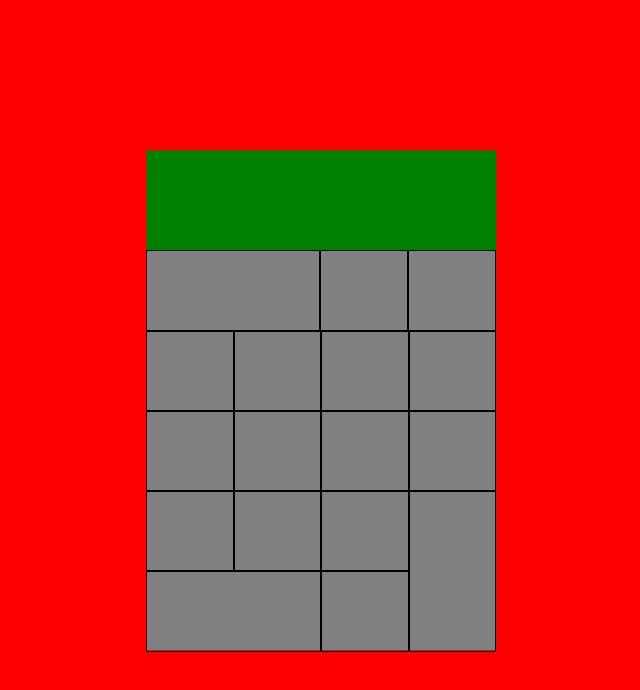
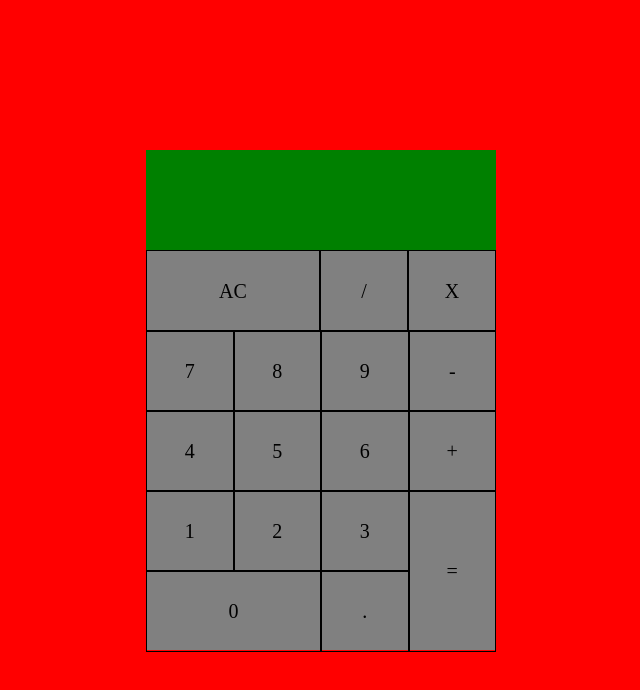
Before and after one commit to YariPL/react-calculator, a React (Create React App) app: page / in a window 1280 px wide. Shown: the top 690 px of the page, without its empty margins (319-959 px from the left). Built offline with nearby package versions, Linux system fonts and the light colour scheme.

Commit message:
added buttons text in span elements

```diff
--- a/src/App.css
+++ b/src/App.css
@@ -32,7 +32,14 @@ body {
       .App .Buttons .row div {
         width: 25%;
         height: 100%;
-        border: 1px solid; }
+        border: 1px solid;
+        position: relative; }
+        .App .Buttons .row div span {
+          font-size: 20px;
+          position: absolute;
+          top: 50%;
+          left: 50%;
+          transform: translate(-50%, -50%); }
       .App .Buttons .row div:hover {
         background: red; }
       .App .Buttons .row .ac {
--- a/src/App.js
+++ b/src/App.js
@@ -30,47 +30,64 @@ class Buttons extends Component {
       <div className="Buttons">
         <div className='row'>
           <div className='ac'>
+          <span>AC</span>
           </div>
           <div className='by'>
+          <span>/</span>
           </div>
           <div className='times'>
+          <span>X</span>
           </div>
         </div>
         <div className='row'>
           <div className='seven'>
+          <span>7</span>
           </div>
           <div className='eight'>
+          <span>8</span>
           </div>
           <div className='nine'>
+          <span>9</span>
           </div>
           <div className='minus'>
+          <span>-</span>
           </div>
         </div>
         <div className='row'>
           <div className='four'>
+          <span>4</span>
           </div>
           <div className='five'>
+          <span>5</span>
           </div>
           <div className='six'>
+          <span>6</span>
           </div>
           <div className='plus'>
+          <span>+</span>
           </div>
         </div>
         <div className='row rowSpecial equalRow'>
           <div className='one'>
+          <span>1</span>
           </div>
           <div className='two'>
+          <span>2</span>
           </div>
           <div className='three'>
+          <span>3</span>
           </div>
-         <div className='equal'>
+          <div className='equal'>
+          <span>=</span>
           </div>
         </div>
 
         <div className='row rowSpecial'>
           <div className='zero'>
+          <span>0</span>
           </div>
           <div className='dot'>
+          <span>.</span>
           </div>
         </div>
 
--- a/src/App.scss
+++ b/src/App.scss
@@ -35,6 +35,14 @@ body {
 				width: 25%;
 				height: 100%;
 				border:1px solid;
+				position: relative;
+				span {
+					font-size: 20px;
+					position: absolute;
+					top: 50%;
+					left: 50%;
+					transform: translate(-50%,-50%);
+				}
 			}
 			div:hover {
 				background: red;
```
Also changed, not shown: 1 other file (tests, documents, lock files or other folders).
